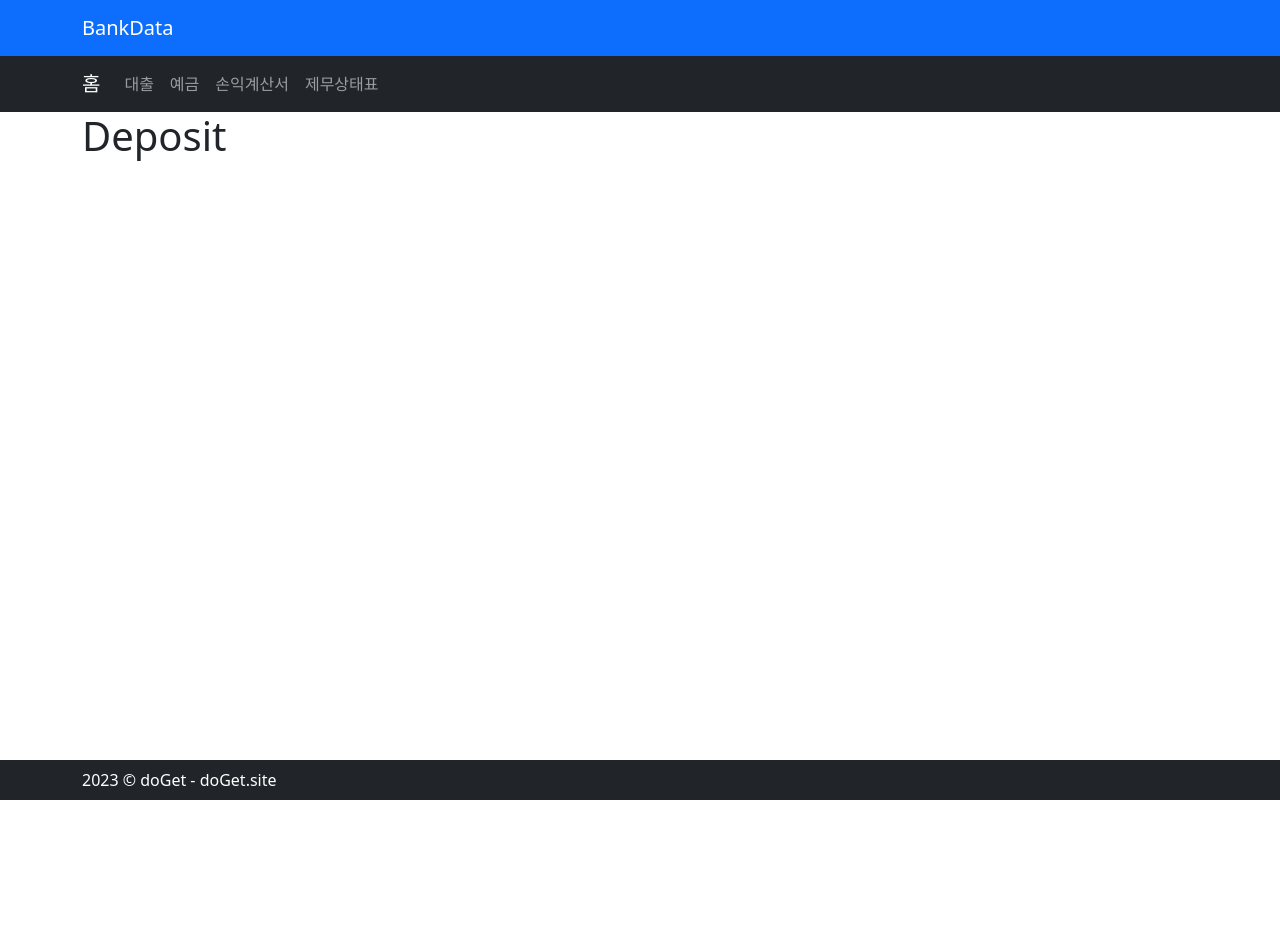
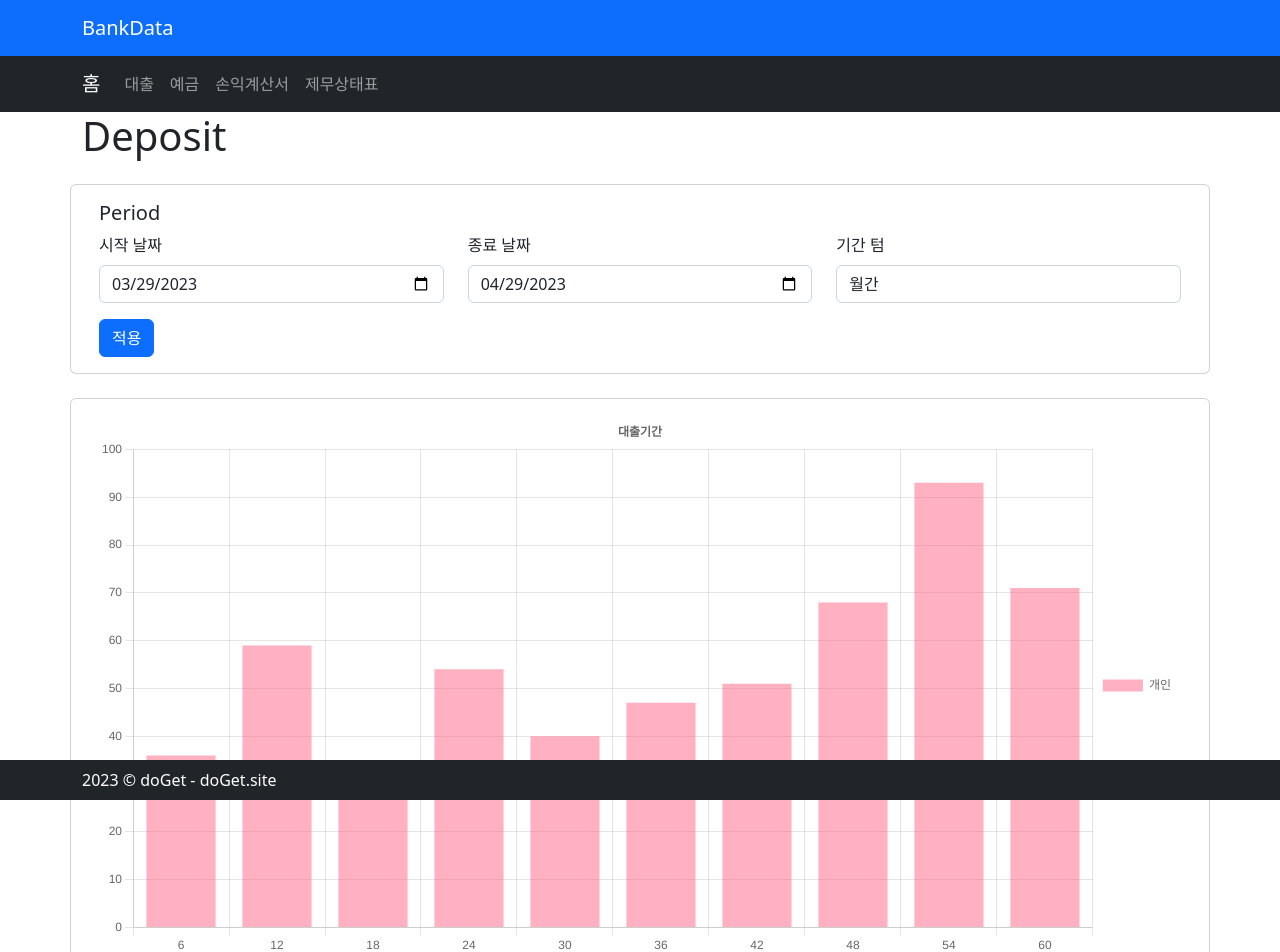
Before and after one commit to Team-doGet/bank-data-visualization, a React (Create React App) app in the folder client/: page /deposit in a window 1280 px wide. Shown: the top 952 px of the page. Before the commit the page ends 800 px from the top, so only its background shows below. Built offline with nearby package versions, Linux system fonts and the light colour scheme.

Commit message:
feat: Deposit Bar1 작업 #10

```diff
--- /dev/null
+++ b/client/public/api/Bar1test.json
@@ -0,0 +1,10 @@
+{
+  "title": "대출기간",
+  "labels": [6, 12, 18, 24, 30, 36, 42, 48, 54, 60],
+  "datasets": [
+    {
+      "label": "개인",
+      "data": [36, 59, 30, 54, 40, 47, 51, 68, 93, 71]
+    }
+  ]
+}
--- /dev/null
+++ b/client/public/api/Bar1test2.json
@@ -0,0 +1,10 @@
+{
+  "title": "이자",
+  "labels": [6, 12, 18, 24, 30, 36, 42, 48, 54, 60],
+  "datasets": [
+    {
+      "label": "개인",
+      "data": [36, 59, 30, 54, 40, 47, 51, 68, 93, 71]
+    }
+  ]
+}
--- /dev/null
+++ b/client/src/component/Bar1.js
@@ -0,0 +1,58 @@
+import React, { useEffect, useState } from 'react';
+import { Bar } from 'react-chartjs-2';
+import { Row, Card } from 'react-bootstrap';
+import ColorSet from '../ColorSet';
+
+const Bar1 = ({ term, url }) => {
+  const [data, setData] = useState({
+    labels: [],
+    datasets: [],
+  });
+  const [options, setOptions] = useState({});
+
+  const fetchData = async (term) => {
+    try {
+      const response = await fetch(url);
+      const data = await response.json();
+
+      setOptions({
+        responsive: true,
+        plugins: {
+          legend: {
+            position: 'right',
+          },
+          title: {
+            display: true,
+            text: data.title,
+          },
+        },
+      });
+      setData({
+        labels: data.labels,
+        datasets: data.datasets.map((e, i) => ({
+          ...e,
+          ...ColorSet[i],
+        })),
+      });
+    } catch (error) {
+      console.error(error);
+    }
+  };
+
+  useEffect(() => {
+    fetchData(term);
+  });
+  return (
+    <div>
+      <Row className="mt-4">
+        <Card>
+          <Card.Body>
+            <Bar options={options} data={data} />
+          </Card.Body>
+        </Card>
+      </Row>
+    </div>
+  );
+};
+
+export default Bar1;
--- a/client/src/page/Deposit.js
+++ b/client/src/page/Deposit.js
@@ -1,9 +1,21 @@
-import React from "react";
+import React, { useState } from 'react';
+import moment from 'moment';
+import Bar1 from '../component/Bar1';
+import PeriodForm from '../component/PeriodForm';
 
 const Deposit = () => {
+  const [term, setTerm] = useState({
+    start: moment().subtract(1, 'month').format('YYYY-MM-DD'),
+    end: moment().format('YYYY-MM-DD'),
+    type: 'monthly',
+  });
+
   return (
     <div>
       <h1>Deposit</h1>
+      <PeriodForm term={term} setTerm={setTerm}></PeriodForm>
+      <Bar1 term={term} url="/api/Bar1test.json"></Bar1>
+      <Bar1 term={term} url="/api/Bar1test2.json"></Bar1>
     </div>
   );
 };
```
